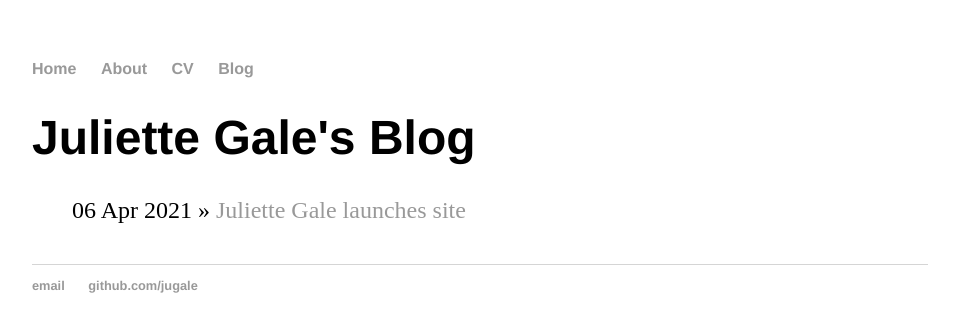
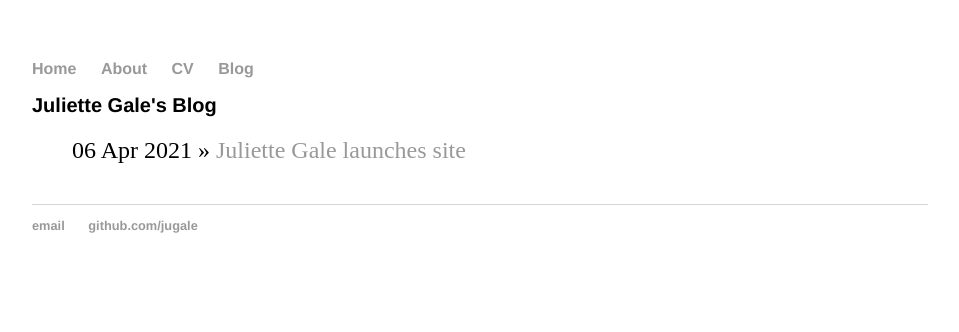
Before and after one commit to jugale/jugale.github.io, a Jekyll site: the page built from blog/index.html, in a window 1280 px wide. Shown: the top 332 px of the page, without its empty margins (160-1119 px from the left). Built offline with Jekyll 4.4.1, drawn with Linux system fonts in a browser that asks for light colours.

Commit message:
update css

```diff
--- a/css/main.css
+++ b/css/main.css
@@ -20,7 +20,7 @@ a:hover {
     text-decoration: underline;
 }
 h1 {
-    font-size: 3em;
+    font-size: 20px;
     font-family:'Helvetica', 'Arial', 'Sans-Serif';
 }
 h2 {
```
